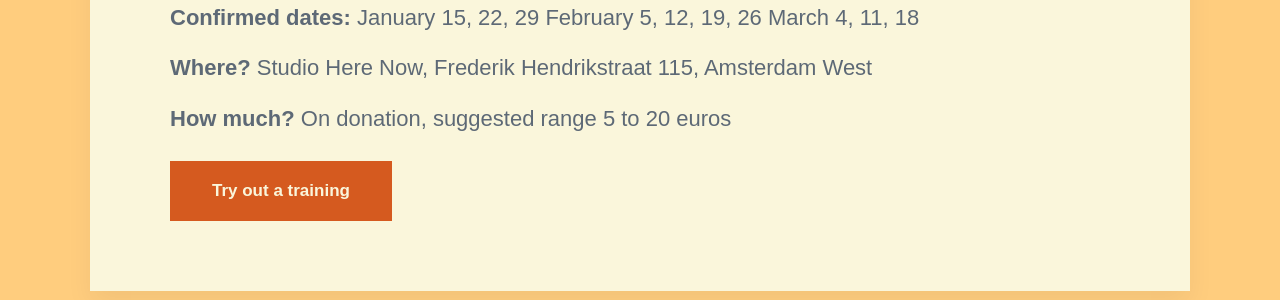
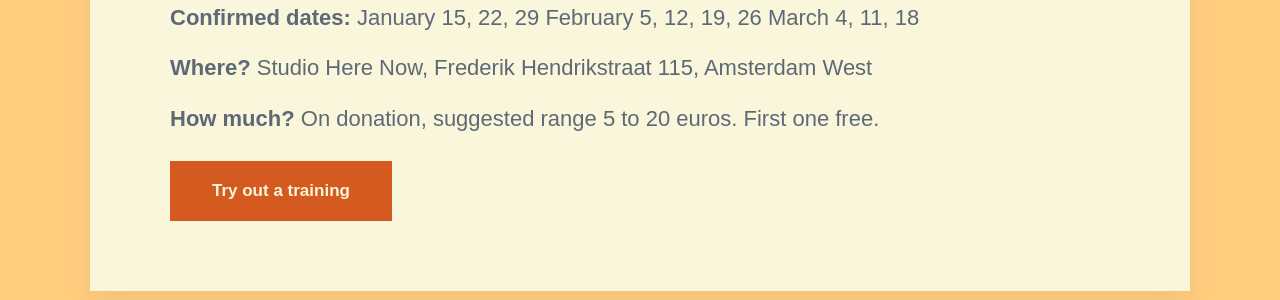
Before and after one commit to threekeytherapy/threekeytherapy.com, a Jekyll site: the page built from _projects/trainings.md, in a window 1280 px wide and 900 px high, scrolled down 1863 px. Shown: the part 311-611 px from the top of the window. Built offline with Jekyll 4.4.1, drawn with Linux system fonts in a browser that asks for light colours; nearby versions of some CDN libraries; some web fonts are replaced.

Commit message:
free first training

```diff
--- a/_projects/trainings.md
+++ b/_projects/trainings.md
@@ -45,6 +45,7 @@ March 4, 11, 18
 Studio Here Now, Frederik Hendrikstraat 115, Amsterdam West
 
 **How much?**
-On donation, suggested range 5 to 20 euros
+On donation, suggested range 5 to 20 euros.
+First one free.
 
 <a href="/contact" class="button button--large">Try out a training</a>
```
